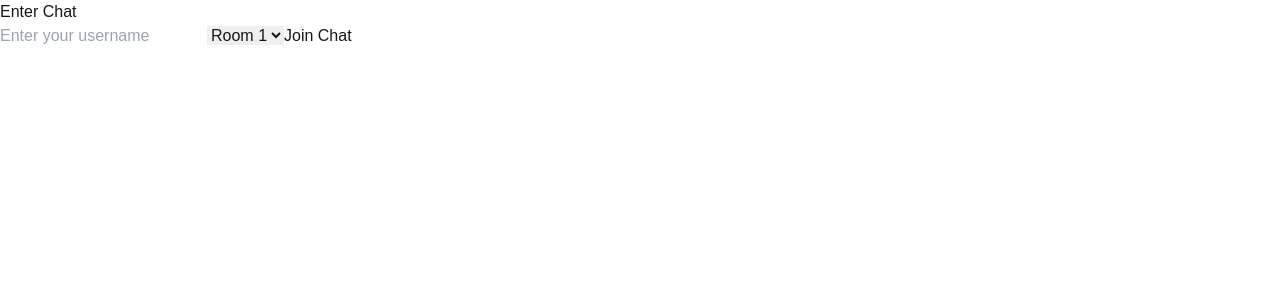
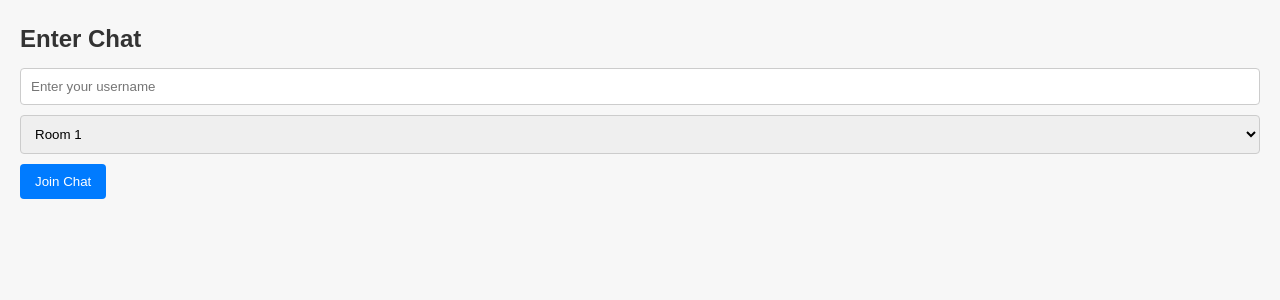
Before and after one commit to ProJect3K/DriveChat-kmitl, a Next.js app in the folder drch/: page / in a window 1280 px wide. Shown: the top 300 px of the page. Built offline with nearby package versions, Linux system fonts and the light colour scheme.

Commit message:
main-chompor_1.3
update globals.css

```diff
--- a/drch/app/globals.css
+++ b/drch/app/globals.css
@@ -1,27 +1,98 @@
-@tailwind base;
-@tailwind components;
-@tailwind utilities;
-
-:root {
-  --background: #ffffff;
-  --foreground: #171717;
-}
-
-@media (prefers-color-scheme: dark) {
-  :root {
-    --background: #0a0a0a;
-    --foreground: #ededed;
-  }
+/* Reset some default styles */
+* {
+  box-sizing: border-box;
+  margin: 0;
+  padding: 0;
 }
 
 body {
-  color: var(--foreground);
-  background: var(--background);
-  font-family: Arial, Helvetica, sans-serif;
+  font-family: Arial, sans-serif;
+  background-color: #f7f7f7;
+  color: #333;
+  line-height: 1.6;
+  padding: 20px;
 }
 
-@layer utilities {
-  .text-balance {
-    text-wrap: balance;
-  }
+/* Main container */
+h1, h2, h3 {
+  margin-bottom: 10px;
 }
+
+/* Chat container */
+.chat-container {
+  max-width: 600px;
+  margin: 0 auto;
+  padding: 20px;
+  background-color: white;
+  border-radius: 8px;
+  box-shadow: 0 2px 10px rgba(0, 0, 0, 0.1);
+}
+
+/* Input fields */
+input[type="text"], select {
+  width: 100%;
+  padding: 10px;
+  margin-bottom: 10px;
+  border: 1px solid #ccc;
+  border-radius: 4px;
+}
+
+input[type="text"]:focus, select:focus {
+  border-color: #007bff;
+  outline: none;
+}
+
+/* Button styles */
+button {
+  padding: 10px 15px;
+  background-color: #007bff;
+  color: white;
+  border: none;
+  border-radius: 4px;
+  cursor: pointer;
+  transition: background-color 0.3s;
+}
+
+button:hover {
+  background-color: #0056b3;
+}
+
+/* Message list */
+.message-list {
+  max-height: 400px;
+  overflow-y: auto;
+  margin-bottom: 20px;
+  border: 1px solid #ccc;
+  border-radius: 4px;
+  padding: 10px;
+  background-color: #f9f9f9;
+}
+
+.message-list p {
+  padding: 5px 0;
+  border-bottom: 1px solid #eee;
+}
+
+/* Active users list */
+.active-users {
+  margin: 15px 0;
+  padding: 10px;
+  border: 1px solid #ccc;
+  border-radius: 4px;
+  background-color: #f9f9f9;
+}
+
+.active-users ul {
+  list-style-type: none;
+}
+
+.active-users li {
+  padding: 5px;
+}
+
+/* Special styles for user's own name */
+.active-users li:after {
+  content: " (You)";
+  color: #007bff;
+  font-weight: bold;
+}
```
